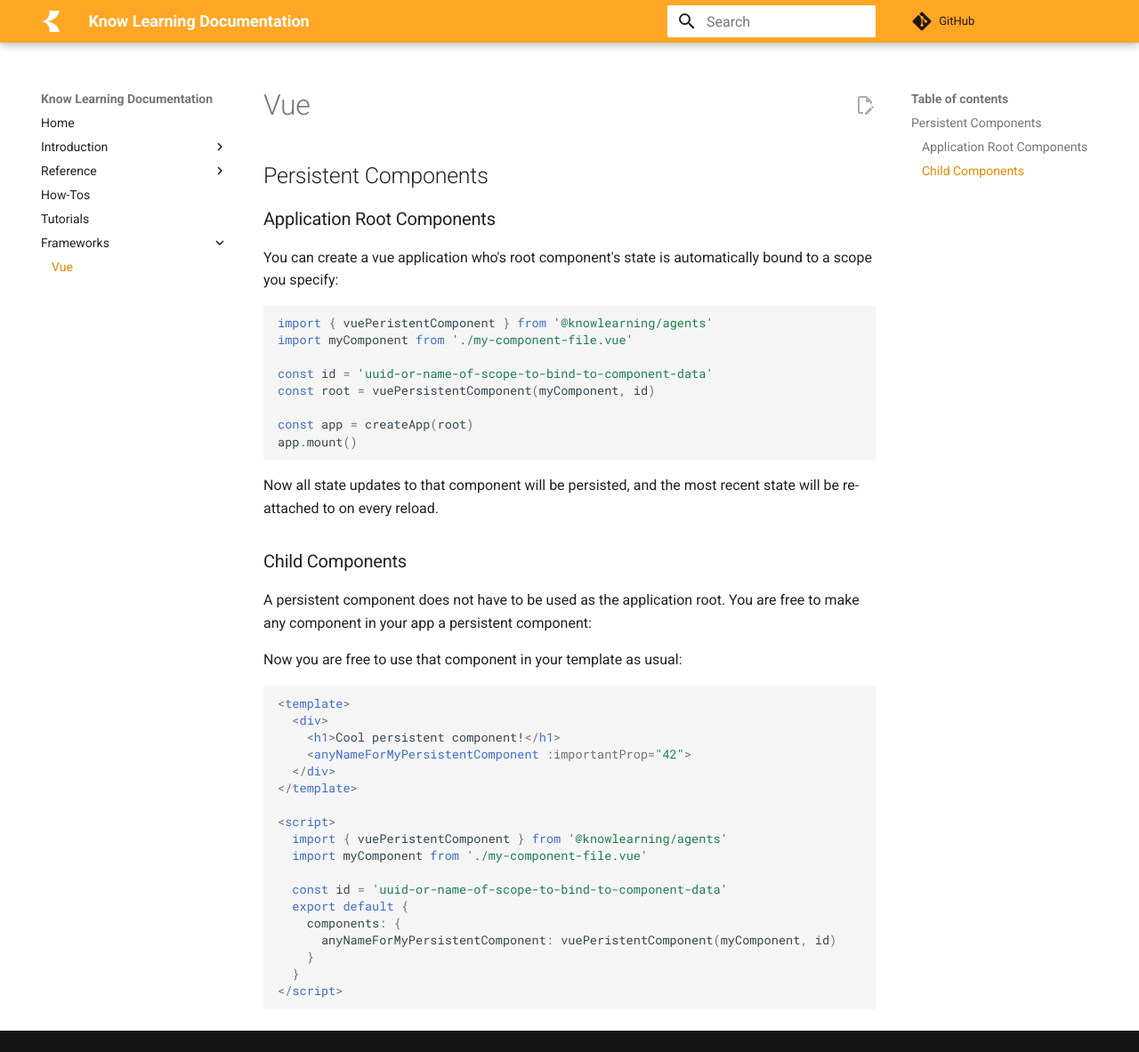
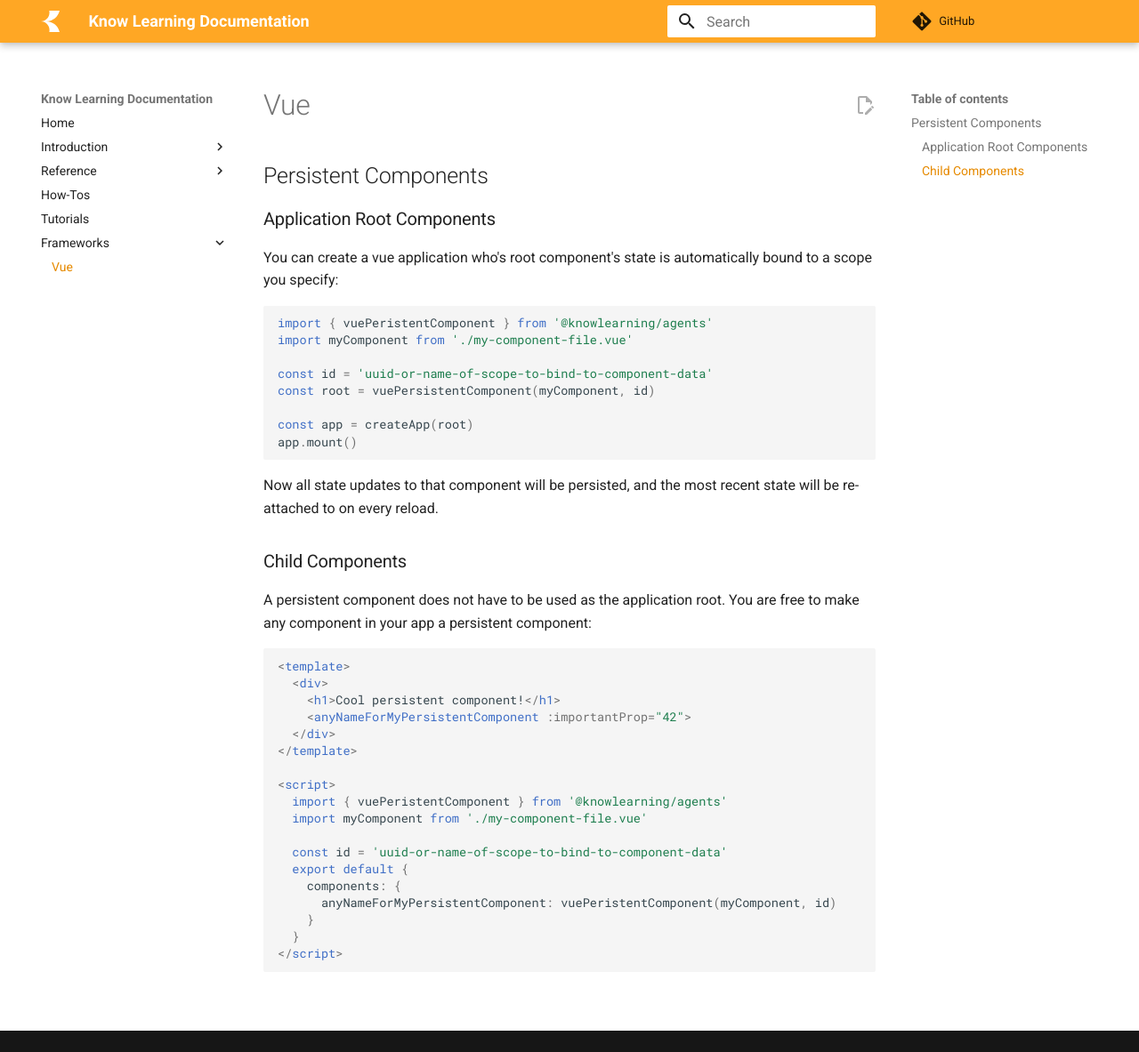
Before and after one commit to knowlearning/documentation, an MkDocs documentation site: the page built from docs/frameworks/vue.md, in a window 1280 px wide and 1183 px high. Shown: the whole window at 89% size. Built offline with MkDocs 1.6.1 and Material for MkDocs 9.7.7, drawn with Linux system fonts in a browser that asks for light colours; comment, search, counter and statistics services are not loaded.

Commit message:
Remove old line

````diff
--- a/docs/frameworks/vue.md
+++ b/docs/frameworks/vue.md
@@ -23,8 +23,6 @@ Now all state updates to that component will be persisted, and the most recent s
 
 A persistent component does not have to be used as the application root. You are free to make any component in your app a persistent component:
 
-Now you are free to use that component in your template as usual:
-
 ```html
 <template>
   <div>
````
